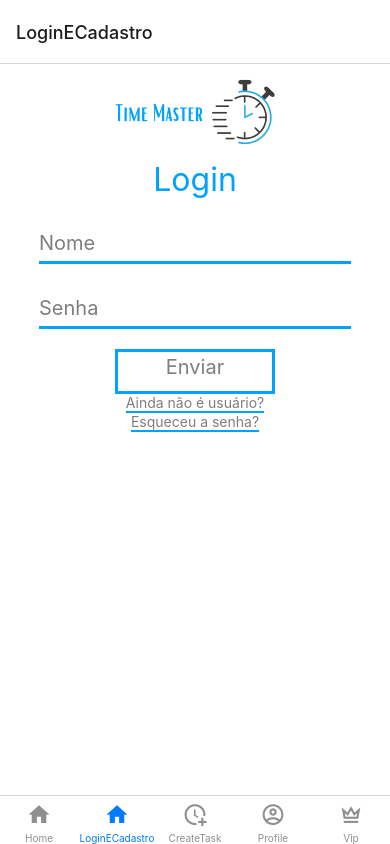
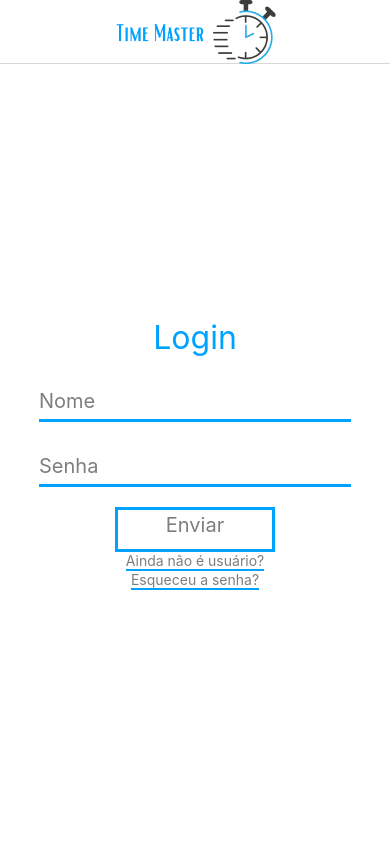
Before and after one commit to rodrigo-seabra/TimeMaster, a React Native app: screen /LoginECadastro in a window 390 px wide. Built offline with nearby package versions, Linux system fonts and the light colour scheme.

Commit message:
Aprimorando a tela de login

```diff
--- a/App.js
+++ b/App.js
@@ -14,6 +14,7 @@ import LoginECadastro from "./src/LoginECadastro";
 
 const Tab = createBottomTabNavigator();
 export default function App() {
+
   return (
     <NavigationContainer>
         <Tab.Navigator>
--- a/src/LoginECadastro.js
+++ b/src/LoginECadastro.js
@@ -1,5 +1,8 @@
 import { Text, View, StyleSheet, Image } from "react-native";
-import { useState } from "react";
+import { useState, useEffect, useLayoutEffect  } from "react";
+
+import { useNavigation } from '@react-navigation/native';
+
 
 //usecontext
 import { FormProvider } from "./context/FormContext";
@@ -10,12 +13,44 @@ export default function LoginECadastro() {
     const [cadastro, setCadastro] = useState(false);
     const [login, setLogin] = useState(true);
     const [recuperSenha, setRecuperarSenha] = useState(false);
+    const navigation = useNavigation();
+
+    useLayoutEffect(() => {
+        navigation.setOptions({
+          headerTitle: () => (
+            <Image
+              source={require('../assets/photos/LogoInline.png')}
+              style={{ width: 200, height: 70, marginLeft: 80 }}
+            />
+          ),
+          tabBarStyle: { display: 'none' }, // Oculta a barra de navegação inferior
+        });
+      }, [navigation]);
+    // useEffect(() => {
+    //     if(cadastro)
+    //     {
+    //         navigation.setOptions({
+    //             title: 'Cadastre-se',
+    //           });
+    //     }else if (login)
+    //     {
+    //         navigation.setOptions({
+    //             title: 'Login',
+    //           });
+    //     }else if(recuperSenha)
+    //     {
+    //         navigation.setOptions({
+    //             title: 'Recuperar Senha',
+    //           });
+    //     }else{
+    //         navigation.setOptions({
+    //             title: 'Time Master',
+    //           });
+    //     }
+    //   }, [cadastro, login, recuperSenha]);
     return (
         <FormProvider>
             <View style={styles.Container}>
-                <View style={styles.BoxImage}>
-                    <Image source={require('../assets/photos/LogoInline.png')} />
-                </View>
                 {cadastro && (<View >
                     <View style={styles.BoxTitle}>
                         <Text style={styles.title}>Cadastro</Text>
@@ -87,5 +122,6 @@ const styles = StyleSheet.create({
         backgroundColor: "white",
         width: "100%",
         height: "100%",
+        justifyContent: 'center',
     }
 })
--- a/src/components/FormComponent.js
+++ b/src/components/FormComponent.js
@@ -184,7 +184,7 @@ const styles = StyleSheet.create({
   containerLocal: {
   },
   InputDivRua: {
-    width: "92%",
+    width: 325,
     height: 65,
     paddingTop: 32,
     paddingBottom: 10,
```
